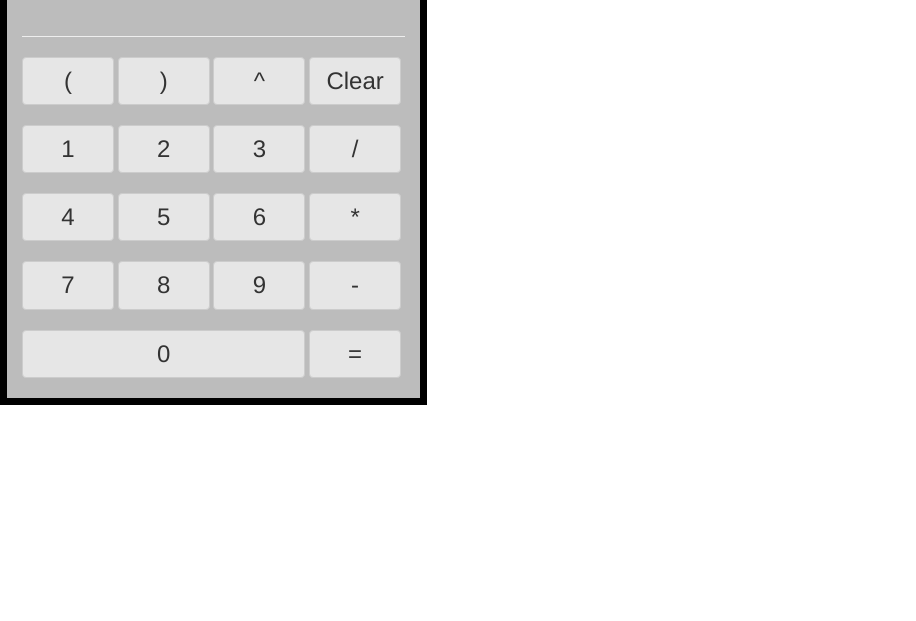
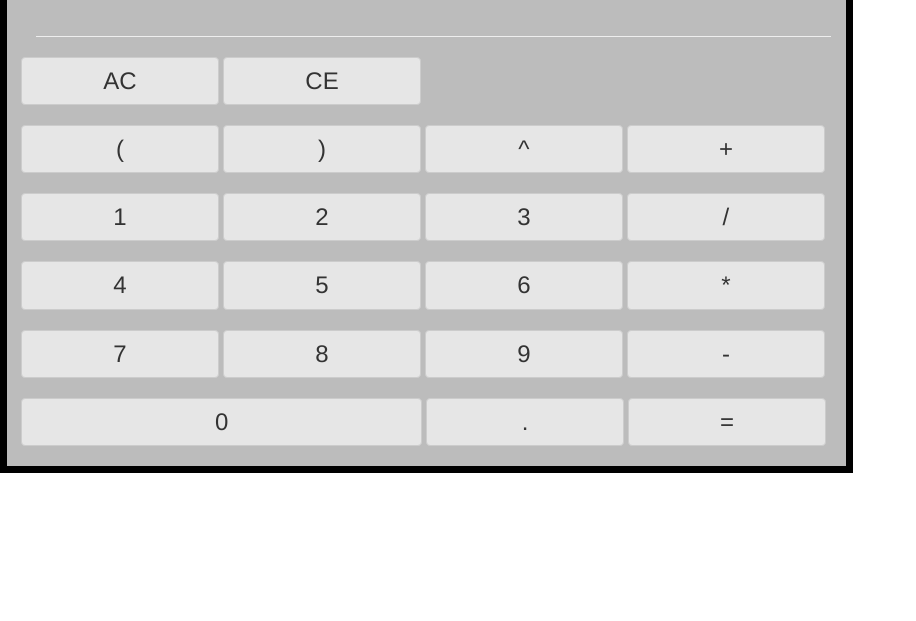
Before and after one commit to d00mducky/ArithmeticCalculator, a plain HTML site: page index.html in a window 1280 px wide. Shown: the part 179-800 px from the top of the page, without its empty margins (0-916 px from the left). Drawn offline with nearby package versions, Linux system fonts and the light colour scheme.

Commit message:
final revisions to UI, code/style improvements

```diff
--- a/css/stylesheet.css
+++ b/css/stylesheet.css
@@ -6,7 +6,6 @@
 .calcResultRow {
   background-color: white;
   text-align: center;
-  /*position: relative;*/
   width: 100%;
   height: 7em;
   line-height: 7em;
@@ -21,9 +20,10 @@
 .calcResultRow span {
   color: black;
   display: inline-block;
-  vertical-align: middle;
-  /*position: absolute;
-  right: 6px;*/
+}
+
+.calcButtonRows {
+  margin-left: 1em;
 }
 
 .result {
--- a/index.html
+++ b/index.html
@@ -10,52 +10,60 @@
   <link rel="stylesheet" type="text/css" href="css/stylesheet.css">
 </head>
 <body>
-  <div class="calcBody col-md-4">
+  <div class="calcBody col-md-8">
     <h1>Calculator</h1>
     <div class="calcResultRow">
-      <span class="result">I <3 Math...</span>
+      <span id="output" class="result">I <3 Math...</span>
     </div>
     <br>
     <div class="calcButtonRows">
           <hr>
-      <div class="buttonRowOne">
-        <input class="btn btn-default" id="leftP" type="button" value="(">
-        <input class="btn btn-default" id="rightP" type="button" value=")">
-        <input class="btn btn-default" id="exp" type="button" value="^">
-        <input class="btn btn-default" id="clear" type="button" value="Clear">
+      <div class="row">
+        <input class="btn btn-default" id="clearAll" type="button" value="AC">
+        <input class="btn btn-default" id="clearLast" type="button" value="CE">
       </div>
       <br>
-      <div class="buttonRowTwo">
-        <input class="btn btn-default" id="one" type="button" value="1">
-        <input class="btn btn-default" id="two" type="button" value="2">
-        <input class="btn btn-default" id="three" type="button" value="3">
-        <input class="btn btn-default" id="divide" type="button" value="/">
+      <div class="row">
+        <input class="btn btn-default" id="(" type="button" value="(">
+        <input class="btn btn-default" id=")" type="button" value=")">
+        <input class="btn btn-default" id="^" type="button" value="^">
+        <input class="btn btn-default" id="+" type="button" value="+">
       </div>
       <br>
-      <div class="buttonRowThree">
-        <input class="btn btn-default" id="four" type="button" value="4">
-        <input class="btn btn-default" id="five" type="button" value="5">
-        <input class="btn btn-default" id="six" type="button" value="6">
-        <input class="btn btn-default" id="mult" type="button" value="*">
+      <div class="row">
+        <input class="btn btn-default" id="1" type="button" value="1">
+        <input class="btn btn-default" id="2" type="button" value="2">
+        <input class="btn btn-default" id="3" type="button" value="3">
+        <input class="btn btn-default" id="/" type="button" value="/">
       </div>
       <br>
-      <div class="buttonRowFour">
-        <input class="btn btn-default" id="seven" type="button" value="7">
-        <input class="btn btn-default" id="eight" type="button" value="8">
-        <input class="btn btn-default" id="nine" type="button" value="9">
-        <input class="btn btn-default" id="minus" type="button" value="-">
+      <div class="row">
+        <input class="btn btn-default" id="4" type="button" value="4">
+        <input class="btn btn-default" id="5" type="button" value="5">
+        <input class="btn btn-default" id="6" type="button" value="6">
+        <input class="btn btn-default" id="*" type="button" value="*">
       </div>
       <br>
-      <div class="buttonRowFive ">
-        <input class="btn btn-default" id="zero" style="width:74%" type="button" value="0">
-        <input class="btn btn-default" id="equals" type="button" value="=">
+      <div class="row">
+        <input class="btn btn-default" id="7" type="button" value="7">
+        <input class="btn btn-default" id="8" type="button" value="8">
+        <input class="btn btn-default" id="9" type="button" value="9">
+        <input class="btn btn-default" id="-" type="button" value="-">
+      </div>
+      <br>
+      <div class="row ">
+        <input class="btn btn-default" id="0" style="width:48.6%" type="button" value="0">
+        <input class="btn btn-default" id="."                     type="button" value=".">
+        <input class="btn btn-default" id="equals"                type="button" value="=">
       </div>
       <br>
     </div>
   </div>
 </body>
-<!-- JQuery -->
+<!-- JQuery-->
 <script src="https://cdnjs.cloudflare.com/ajax/libs/jquery/3.1.1/jquery.min.js"></script>
-<!-- JavaScript Code -->
-<script src="app.js"></script>
+<!-- MathJS Library -->
+<script src="https://cdnjs.cloudflare.com/ajax/libs/mathjs/3.5.3/math.min.js"></script>
+<!-- My JavaScript Code -->
+<script src="scripts/app.js"></script>
 </html>
```
